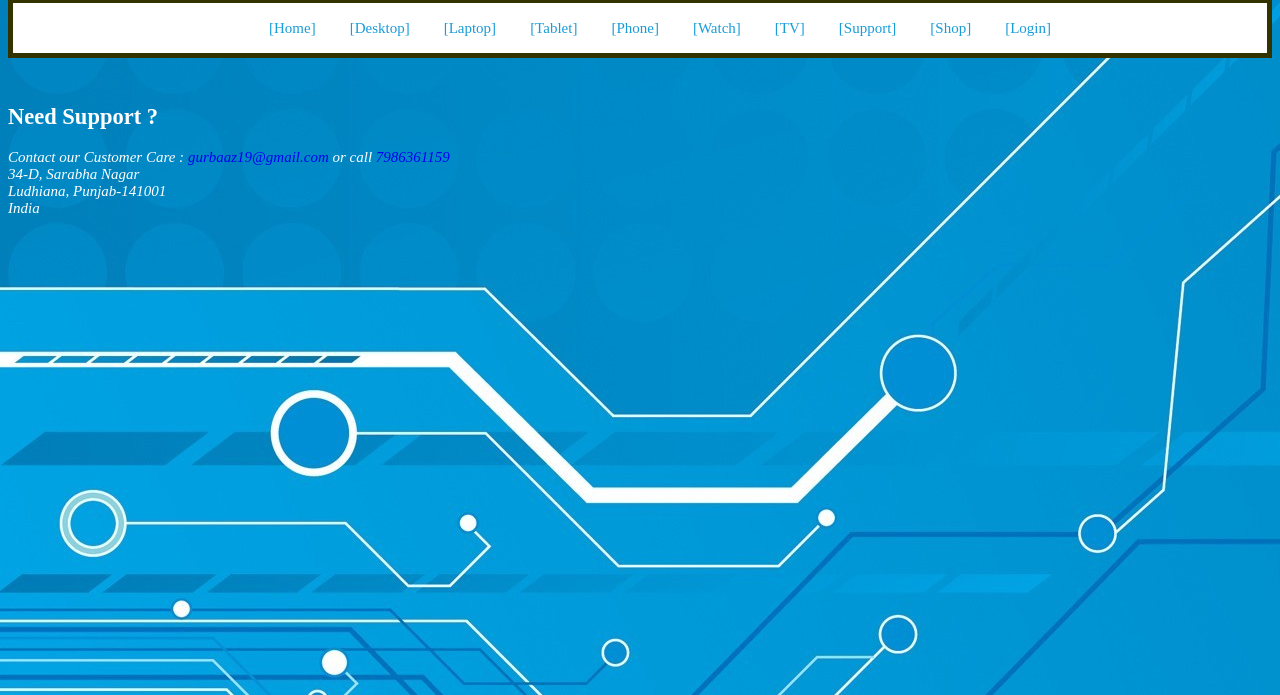
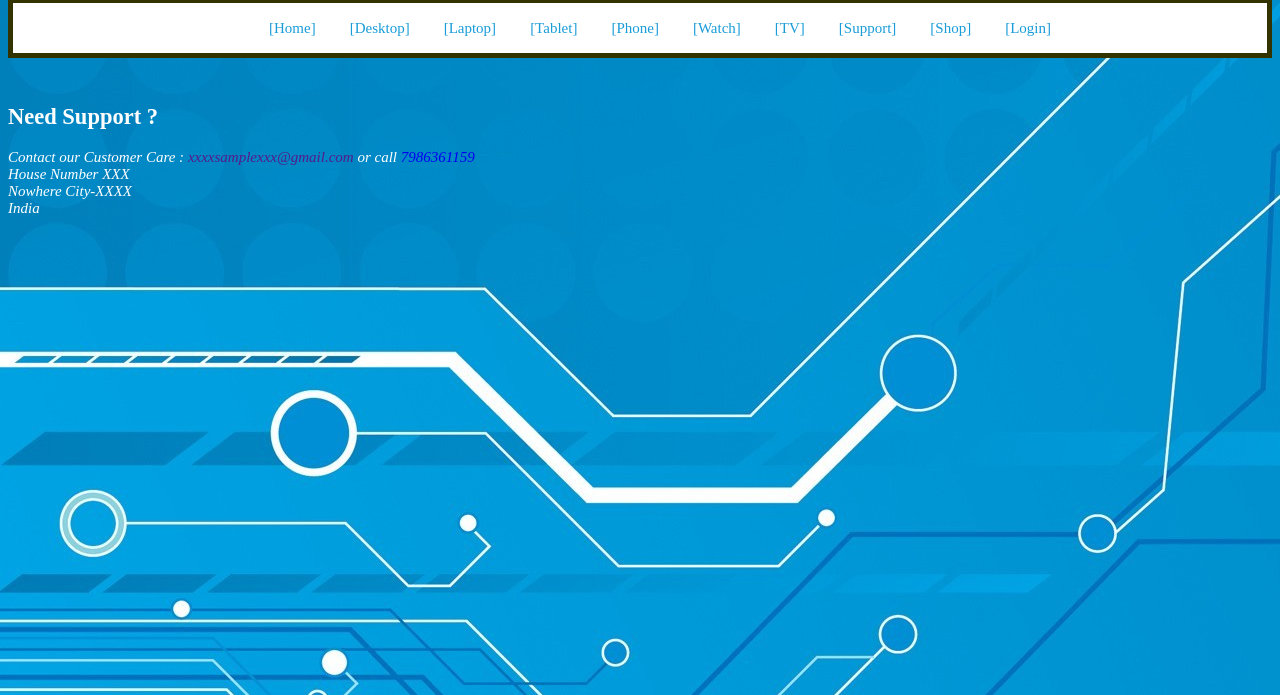
Before and after one commit to gurbaaz19/MyFirstWebPage2017, a plain HTML site: page Support.html in a window 1280 px wide. Shown: the part 105-800 px from the top of the page. Drawn offline with Linux system fonts and the light colour scheme.

Commit message:
Removed unwanted data

```diff
--- a/Support.html
+++ b/Support.html
@@ -28,9 +28,9 @@
             <div class="Support "><br>
             <h2>Need Support ?</h2>
                 <address>
-                    Contact our Customer Care : <a href="mailto:gurbaaz19@gmail.com">gurbaaz19@gmail.com</a> or call <a href="tel:7986361159">7986361159</a><br>
-                34-D, Sarabha Nagar<br>
-                Ludhiana, Punjab-141001<br>
+                    Contact our Customer Care : <a href="">xxxxsamplexxx@gmail.com</a> or call <a href="tel:7986361159">7986361159</a><br>
+                House Number XXX<br>
+                Nowhere City-XXXX<br>
                 India
                 </address>
         </div>
```
